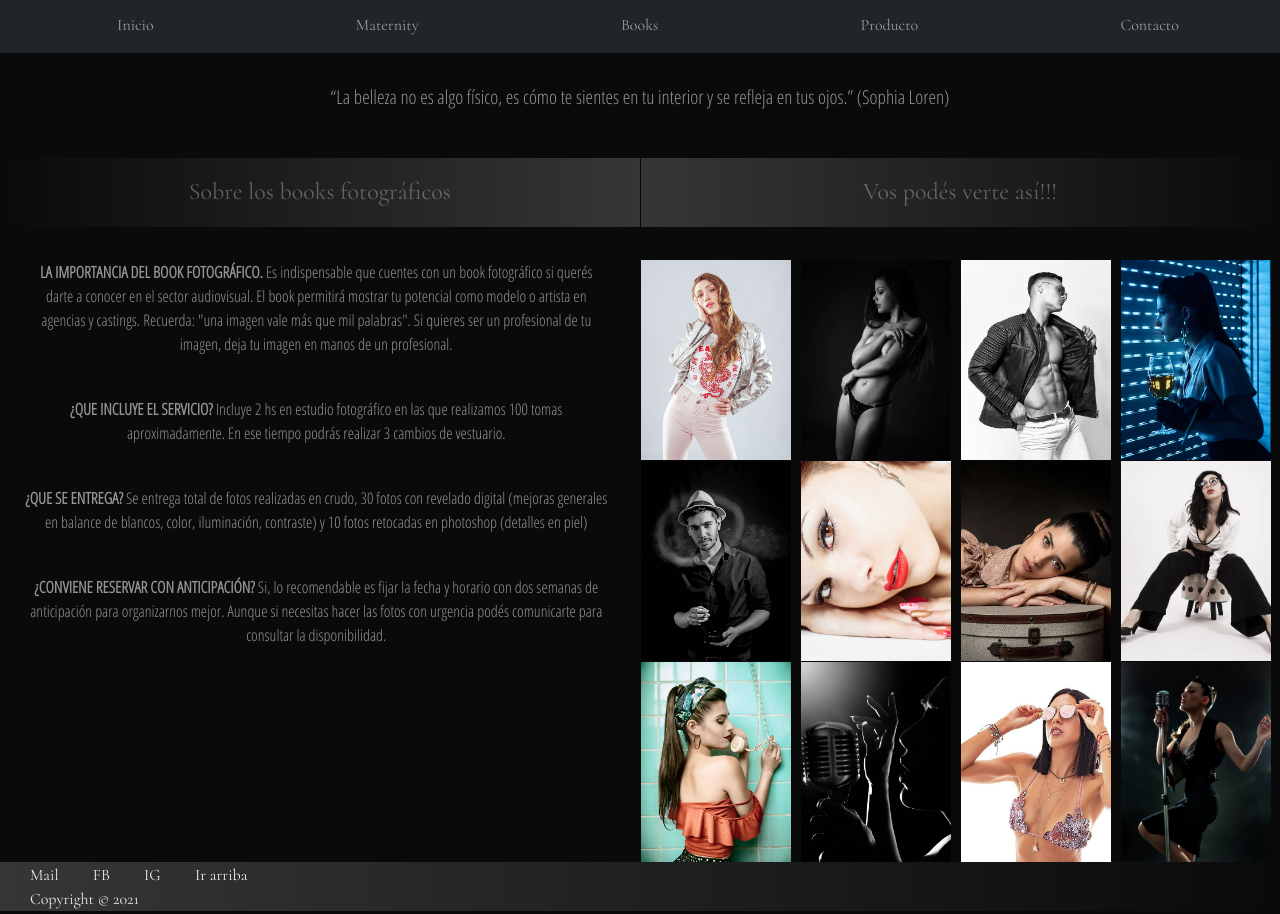
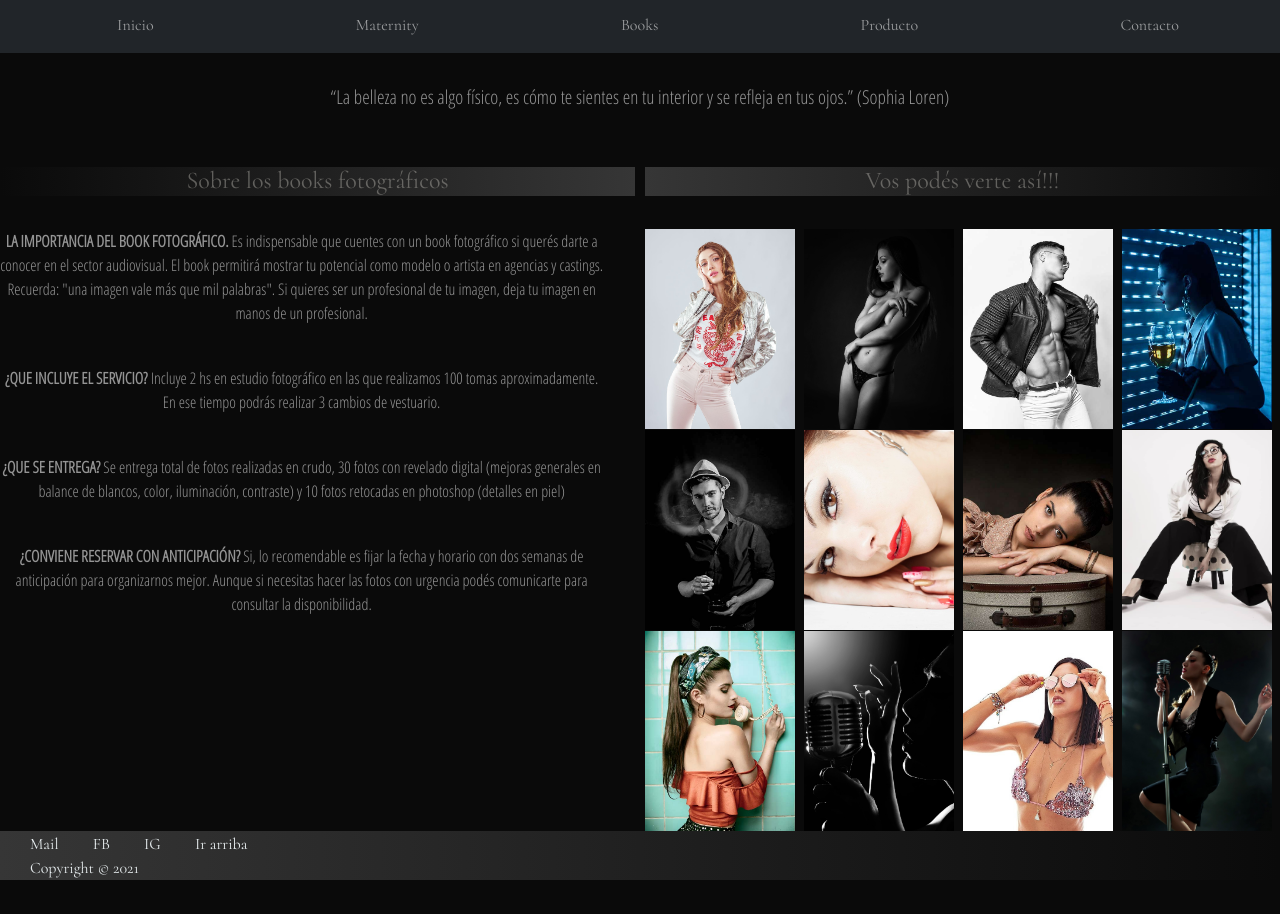
Before and after one commit to KellerRoberto/proyecto2, a website: page books.html in a window 1280 px wide. Shown: the part 510-1424 px from the top of the page. Drawn offline with nearby package versions, Linux system fonts and the light colour scheme; files that its build step writes are made by us from their sources.

Commit message:
cambio en padding .area1__p

```diff
--- a/scss/style.scss
+++ b/scss/style.scss
@@ -4,7 +4,6 @@
     color: hsla(45, 4%, 64%, 0.5);
     font-family: 'Cormorant', serif;
     text-align: center;
-    padding: 20px;
     font-size: 1.5rem;
 }
 
@@ -13,6 +12,8 @@
     padding: 0;
     box-sizing: border-box;
 }
+
+
 
 body{
     background-color:#0a0a0a;
@@ -93,7 +94,7 @@ body{
         "cita cita"
         "area1 area2"
         "area1 area2";
-        grid-gap: 1px;
+        grid-gap: 10px;
 
         @media (max-width: 576px) {
             grid-template-areas:
@@ -145,7 +146,7 @@ body{
                 text-align: center;
                 width: 95%;
                 font-size: 1rem;
-                padding-left: 25px;
+
                 padding-top: 25px;
 
                 @media (max-width: 576px){
```
